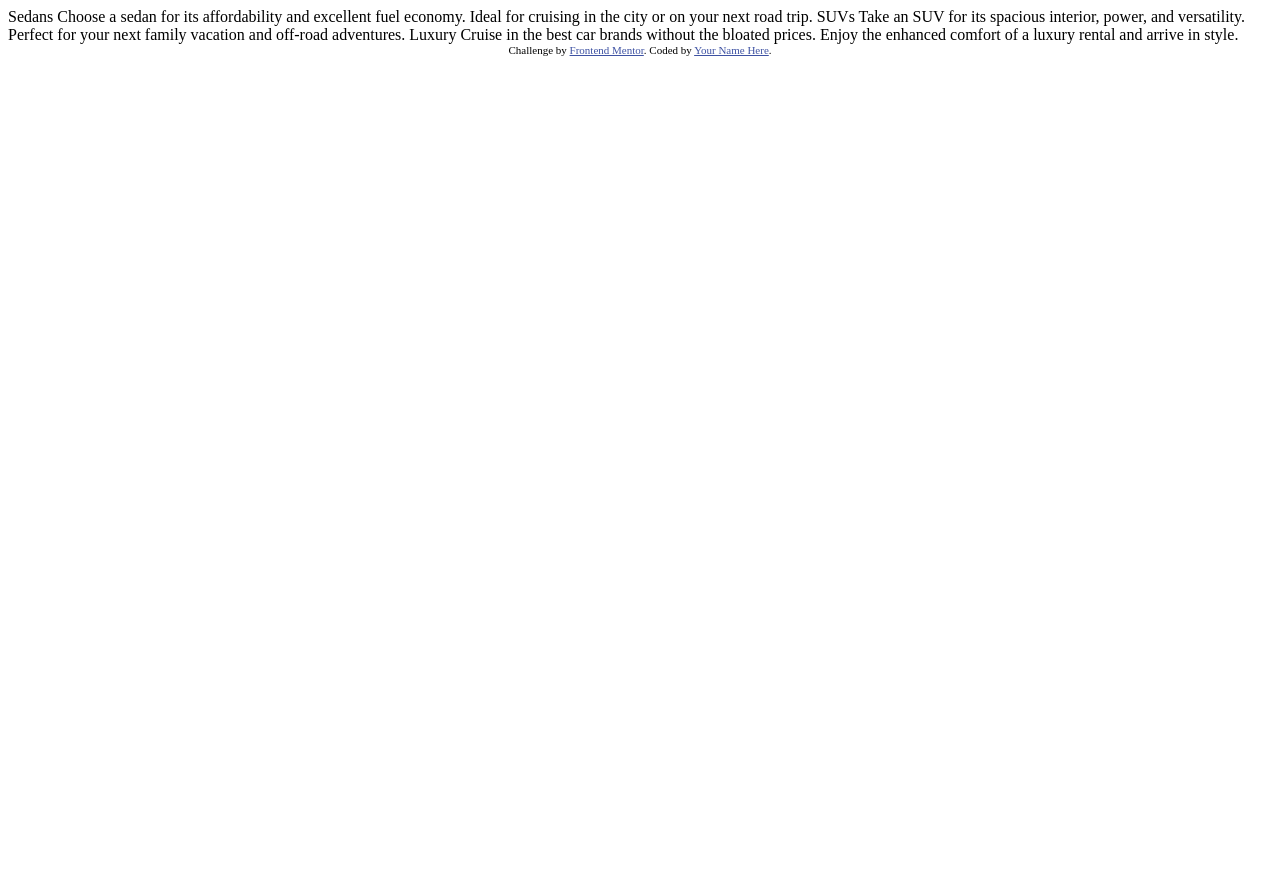
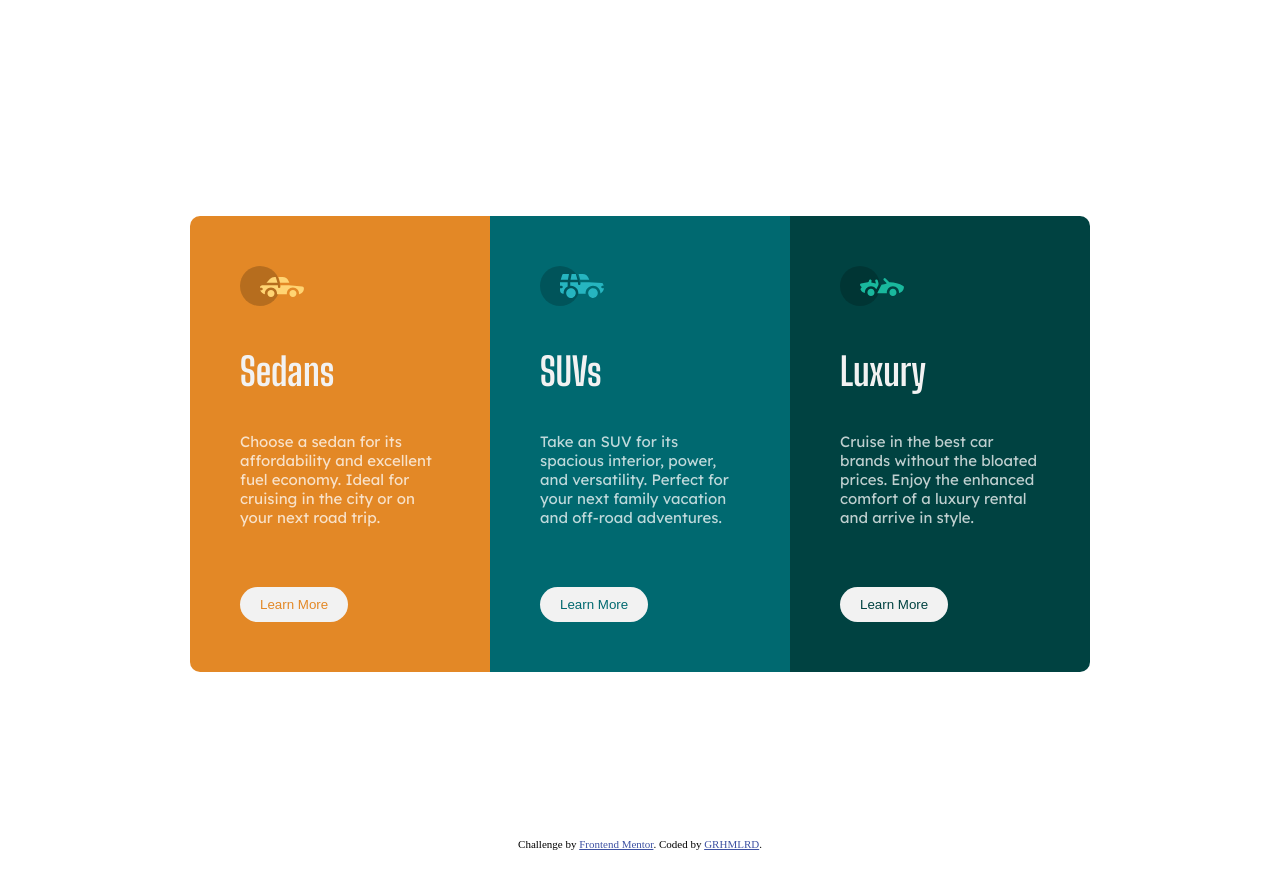
Before and after one commit to joshua-estallo/3-column-preview-card-component, a plain HTML site: page index.html in a window 1280 px wide. Before the commit the page ends 800 px from the top, so only its background shows below. Drawn offline with Linux system fonts and the light colour scheme.

Commit message:
complete

```diff
--- a/index.html
+++ b/index.html
@@ -7,30 +7,116 @@
   <link rel="icon" type="image/png" sizes="32x32" href="./images/favicon-32x32.png">
 
   <title>Frontend Mentor | 3-column preview card component</title>
+  <link href="https://fonts.googleapis.com/css2?family=Lexend+Deca&display=swap" rel="stylesheet">
+  <link href="https://fonts.googleapis.com/css2?family=Big+Shoulders+Display:wght@700&display=swap" rel="stylesheet">
+  <style>
 
-  <!-- Feel free to remove these styles or customise in your own stylesheet 👍 -->
-  <style>
-    .attribution { font-size: 11px; text-align: center; }
-    .attribution a { color: hsl(228, 45%, 44%); }
+    body {
+      max-width: 1440px;
+      height: 100vh;
+      display: flex;
+      flex-direction: column;
+      align-items: center;
+      justify-content: space-between;
+      margin: 50px auto;
+    }
+    .component {
+      /* outline: 2px solid black; */
+      color: hsl(0, 0%, 95%);
+      margin: 0 auto;
+      display: flex;
+      justify-content: center;
+    }
+    .component .car {
+      padding: 50px;
+      width: 200px;
+    }
+    .component .car p{
+      color: hsla(0, 0%, 100%, 0.75);
+      font-size: 15px;
+      font-family: 'Lexend Deca', sans-serif;
+      font-weight: 400;
+      margin-bottom: 60px;
+    }
+    .component .car h3{
+      color: hsl(0, 0%, 95%);
+      font-family: 'Big Shoulders Display';
+      font-weight: 700;
+      font-size: 2.4rem;
+    }
+    .component .car:first-child{
+      background-color: hsl(31, 77%, 52%);
+      border-top-left-radius: 10px;
+      border-bottom-left-radius: 10px;
+    }
+    .component .car:first-child button {
+      color: hsl(31, 77%, 52%);
+    }
+    .component .car:nth-child(2) {
+      background-color: hsl(184, 100%, 22%);
+    }
+    .component .car:nth-child(2) button {
+      color: hsl(184, 100%, 22%);
+    }
+    .component .car:nth-child(3) {
+      background-color: hsl(179, 100%, 13%);
+      border-top-right-radius: 10px;
+      border-bottom-right-radius: 10px;
+    }
+    .component .car:nth-child(3) button {
+      color: hsl(179, 100%, 13%);
+    }
+    button {
+      padding: 10px 20px;
+      border-radius: 20px;
+      border-width: 0;
+      background-color: hsl(0, 0%, 95%);
+    }
+    .attribution {
+      font-size: 11px;
+      text-align: center;
+    }
+    .attribution a {
+      color: hsl(228, 45%, 44%);
+    }
   </style>
+
 </head>
 <body>
-
-  Sedans
+  <div class="empty-div"></div>
+  <div class="component">
+    <div class="car">
+      <img src="images/icon-sedans.svg" alt="sedan">
+      <h3>Sedans</h3>
+      <p>
         Choose a sedan for its affordability and excellent fuel economy. Ideal for cruising in the city
         or on your next road trip.
-
-  SUVs
+      </p>
+      <button>Learn More</button>
+    </div>
+    <div class="car">
+      <img src="images/icon-suvs.svg" alt="suv">
+      <h3>SUVs</h3>
+      <p>
         Take an SUV for its spacious interior, power, and versatility. Perfect for your next family vacation
         and off-road adventures.
-
-  Luxury
+      </p>
+      <button>Learn More</button>
+    </div>
+    <div class="car">
+      <img src="images/icon-luxury.svg" alt="luxury">
+      <h3>Luxury</h3>
+      <p>
         Cruise in the best car brands without the bloated prices. Enjoy the enhanced comfort of a luxury
         rental and arrive in style.
+      </p>
+      <button>Learn More</button>
+    </div>
+  </div>
 
   <div class="attribution">
     Challenge by <a href="https://www.frontendmentor.io?ref=challenge" target="_blank">Frontend Mentor</a>.
-    Coded by <a href="#">Your Name Here</a>.
+    Coded by <a href="#">GRHMLRD</a>.
   </div>
 </body>
 </html>
```
Lines whose indentation alone changed are shown as unchanged.
